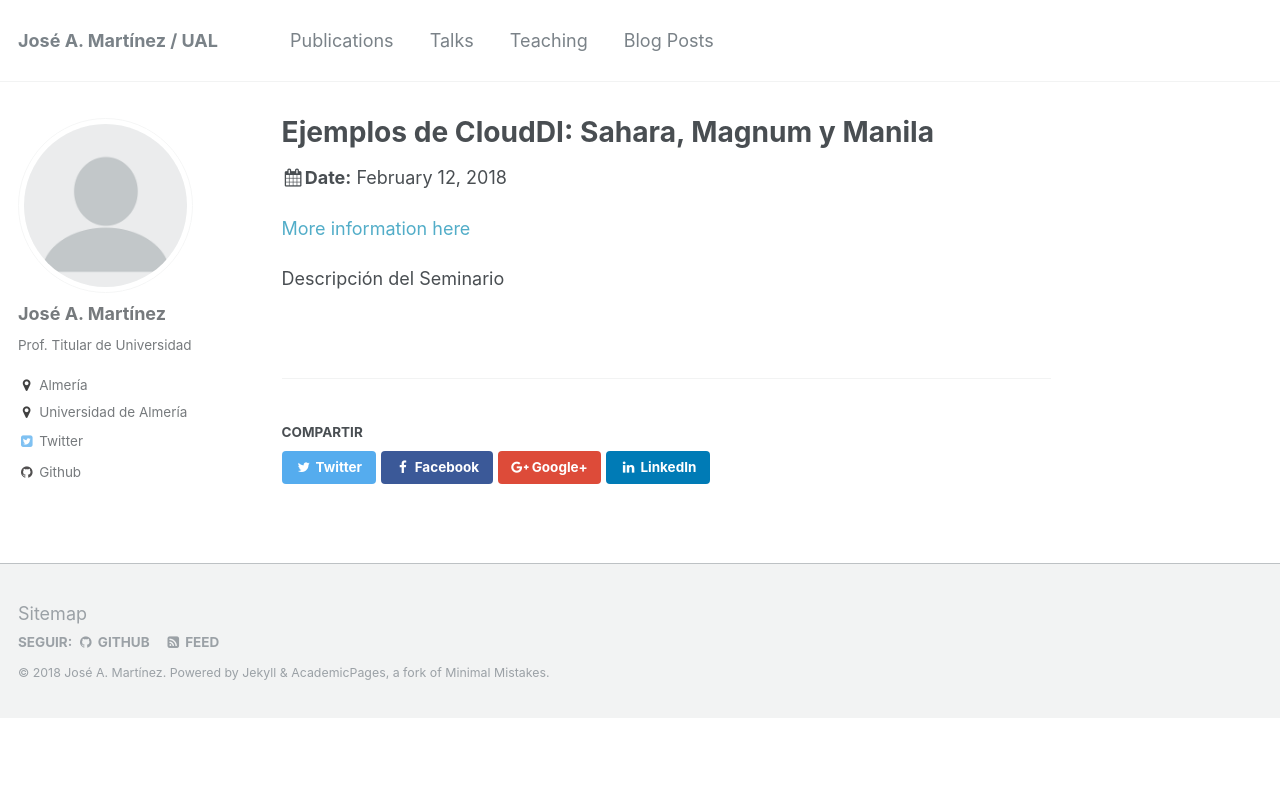
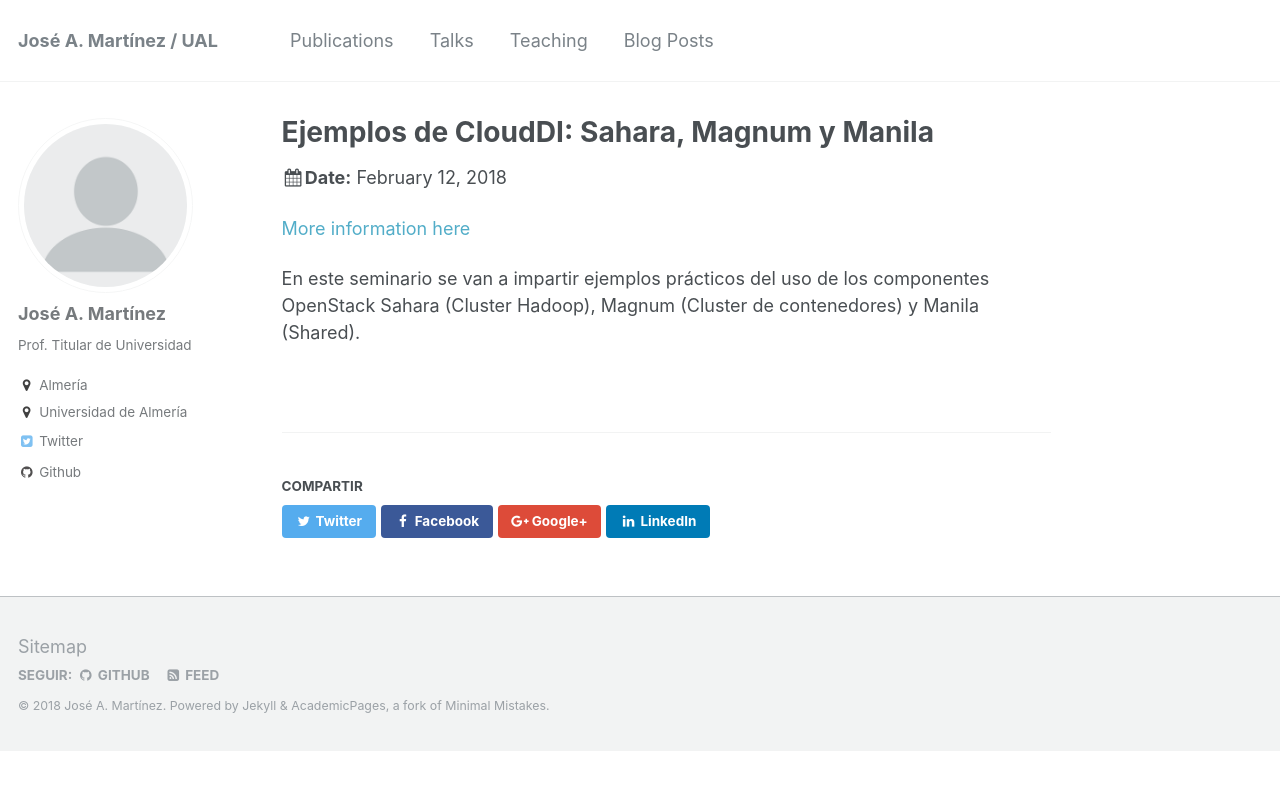
Before and after one commit to hpcjmart/hpcjmart.github.io, a Jekyll site: the page built from _talks/2018-02-01-tutorial-1.md, in a window 1280 px wide. Shown: the top 790 px of the page. Built offline with Jekyll 4.4.1, drawn with Linux system fonts in a browser that asks for light colours.

```diff
--- a/_talks/2018-02-01-tutorial-1.md
+++ b/_talks/2018-02-01-tutorial-1.md
@@ -11,4 +11,4 @@
 [More information here](https://hpcjmart.github.io/SeminarioDI/)
 
 
-Descripción del Seminario
+En este seminario se van a impartir ejemplos prácticos del uso de los componentes OpenStack Sahara (Cluster Hadoop), Magnum (Cluster de contenedores) y Manila (Shared).
```
